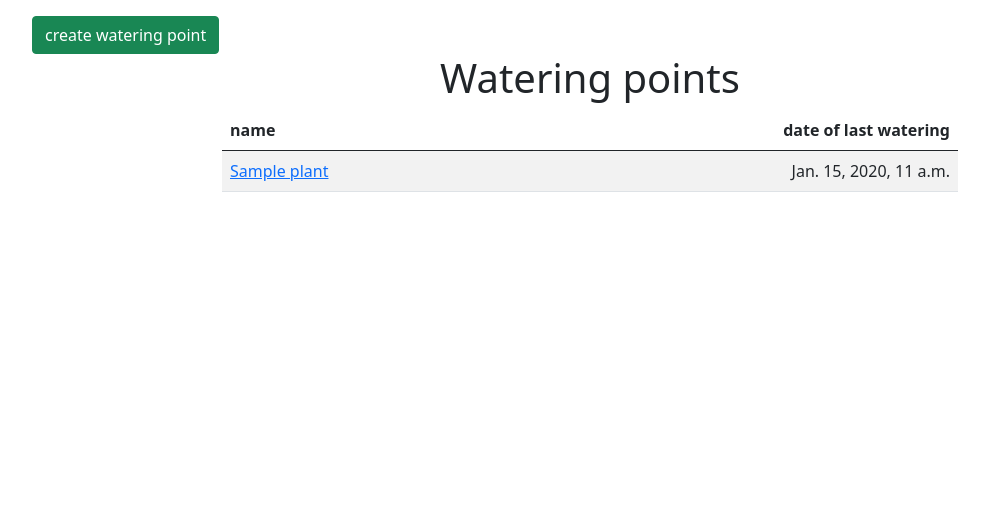
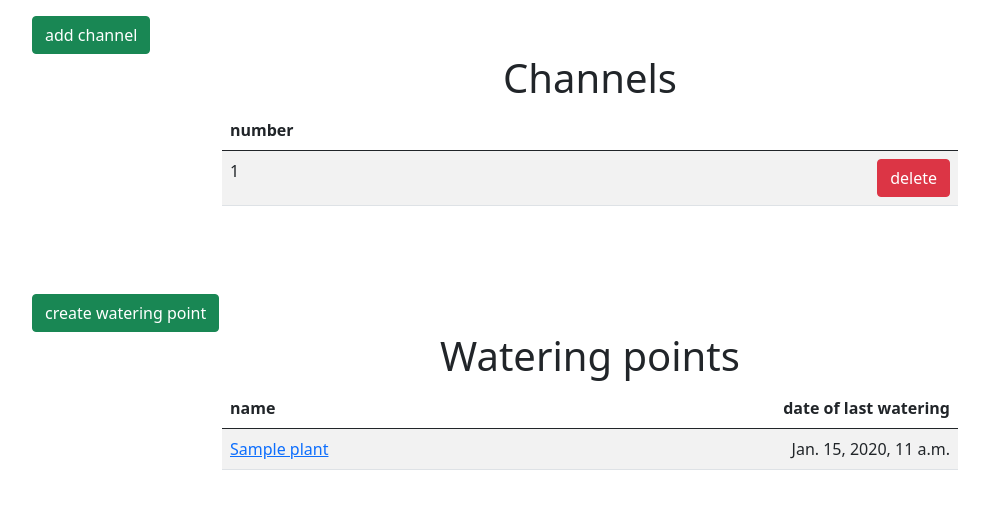
Before and after one commit to Jon-Elf/WAPL, a Django app: page / in a window 1280 px wide. Shown: the part 80-589 px from the top of the page, without its empty margins (50-1039 px from the left). Run offline with Django 3.2, Linux system fonts and the light colour scheme; the first user in the database is signed in; tables that the repository leaves empty hold one stand-in row (Sample ...); some libraries are stand-ins or nearby versions.

Commit message:
Added the ability to configure channels

```diff
--- a/wapl/admin.py
+++ b/wapl/admin.py
@@ -1,6 +1,6 @@
 """модуль для настройки админки"""
 from django.contrib import admin
-from .models import Plant, Action
+from .models import Plant, Action, Channel
 
 
 class ActionAdmin(admin.ModelAdmin):
@@ -9,3 +9,4 @@ class ActionAdmin(admin.ModelAdmin):
 
 admin.site.register(Plant)
 admin.site.register(Action, ActionAdmin)
+admin.site.register(Channel)
--- a/wapl/forms.py
+++ b/wapl/forms.py
@@ -2,7 +2,7 @@
 from django import forms
 from django.core.exceptions import ValidationError
 from django.contrib.auth import authenticate
-from .models import Plant, Action
+from .models import Plant, Action, Channel
 
 
 class regForm(forms.Form):
@@ -41,27 +41,13 @@ class settimeForm(forms.Form):
         return data
 
 class createplantForm(forms.Form):
+    choices=[]
     name = forms.CharField(label='Name for the watering point', max_length=20)
-    numb = forms.IntegerField(label='Channel number')
+    numb = forms.ChoiceField(label='Channel number', choices=choices)
     datetime = forms.TimeField(label='Watering time', required=False)
     time = forms.IntegerField(label='Watering duration (in sec)',
                               max_value=300, min_value=1, required=False)
 
-
-    def clean(self):
-        data = {'name': self.cleaned_data['name'],
-                'numb': self.cleaned_data['numb'],
-                'datetime': self.cleaned_data['datetime'],
-                'time': self.cleaned_data['time']}
-
-        return data
-
-class editplantForm(forms.Form):
-    name = forms.CharField(label='Name for the watering point', max_length=20, required=True)
-    numb = forms.IntegerField(label='Channel number', required=True)
-    datetime = forms.TimeField(label='Watering time', required=False)
-    time = forms.IntegerField(label='Watering durations (in sec)',
-                              max_value=300, min_value=1, required=False)
 
     def cleaned_datetime(self):
         if 'datetime' not in self.cleaned_data:
@@ -84,6 +70,7 @@ class editplantForm(forms.Form):
         return data
 
 
+
 class wateringForm(forms.Form):
     time = forms.IntegerField(label='Watering duration (in sec)',
                               max_value=300, min_value=1, required=False)
@@ -91,3 +78,9 @@ class wateringForm(forms.Form):
         data = {'time': self.cleaned_data['time']}
 
         return data
+
+class addChannelForm(forms.Form):
+    number = forms.IntegerField(label='Channel')
+    def clean_number(self):
+        data = {'number': self.cleaned_data['number']}
+        return data
--- a/wapl/models.py
+++ b/wapl/models.py
@@ -2,6 +2,7 @@ import datetime
 from django.db import models
 from django.utils import timezone
 from django.contrib.auth.models import User
+
 class Plant(models.Model):
     ordering = ['-name']
     name = models.CharField(max_length=20)
@@ -25,3 +26,10 @@ class Action(models.Model):
     done = models.CharField(max_length=11, default='in progress')
     def __str__(self):
         return self.plant.name
+
+class Channel(models.Model):
+	ordering=['-number']
+	number=models.IntegerField()
+	is_active = models.BooleanField(default=True)
+	def __str__(self):
+		return str(self.number)
--- a/wapl/templates/wapl/index.html
+++ b/wapl/templates/wapl/index.html
@@ -7,7 +7,46 @@
 
 
 {% block content %}
+
+<a href="addchannel"><button type="button" class="btn btn-success">add channel</button></a>
+
+
+<h1 class="text-center">Channels</h1>
+<div class="row">
+          <div class="col-2"></div>
+          <div class="col-8">
+
+    <table class="table table-striped">
+      <thead>
+        <tr>
+          <th>number</th>
+			<th></th>
+        </tr>
+      </thead>
+      <tbody>
+			{% if not channels %}
+			<td>You haven't set up channels yet.</td>
+			<td></td>
+			{% endif %}
+			{% for channel in channels %}
+		  <tr>
+            <td> {{ channel.number }}</td>
+			<td class="text-end"><a href="{{ channel.number }}/removechannel"><button type="button" class="btn btn-danger">delete</button></a></td>
+		  </tr>
+			{% endfor %}
+
+      </tbody>
+    </table>
+  </div>
+  <div class="col-2"></div>
+</div>
+
+<br>
+<br>
+<br>
+
 <a href="/createplant"><button type="button" class="btn btn-success">create watering point</button></a>
+
 <h1 class="text-center">Watering points</h1>
 <div class="row">
           <div class="col-2"></div>
@@ -21,8 +60,13 @@
         </tr>
       </thead>
       <tbody>
-        {% for plant in plants %}
-        <tr>
+
+		{% if not plants %}
+			<td>You haven't create watering points yet.</td>
+			<td></td>
+			{% endif %}
+		{% for plant in plants %}
+		  <tr>
             <td> <a href="{{ plant.pk }}/journal">{{ plant.name }}</a>
           </td>
           {% if plant.last_watering %}
@@ -30,8 +74,9 @@
           {% else %}
           <td class="text-end">not watered</td>
           {% endif %}
-        </tr>
-        {% endfor %}
+		</tr>
+		{% endfor %}
+
       </tbody>
     </table>
   </div>
--- a/wapl/templates/wapl/removeplant.html
+++ b/wapl/templates/wapl/removeplant.html
@@ -2,7 +2,7 @@
 {% load bootstrap4 %}
 
 {% block breadcrumbs %}
-<li class="breadcrumb-item"><a href="/">Home/a></li>
+<li class="breadcrumb-item"><a href="/">Home</a></li>
 <li class="breadcrumb-item"><a href="/{{plant.pk}}/journal">{{plant.name}}</a></li>
 <li class="breadcrumb-item active" aria-current="page">remove</li>
 {% endblock %}
@@ -12,7 +12,7 @@
   {% csrf_token %}
   {% buttons %}
       <div class="d-grid gap-2">
-        <button class="btn btn-primary" type="submit">remove</button>
+        <button class="btn btn-danger" type="submit">remove</button>
       </div>
   {% endbuttons %}
 </form>
--- a/wapl/urls.py
+++ b/wapl/urls.py
@@ -9,5 +9,7 @@ urlpatterns = [
     path('<int:id>/journal', views.journal, name='journal'),
     path('createplant', views.createplant, name='createplant'),
     path('<int:id>/removeplant', views.removeplant, name='removeplant'),
-    path('<int:id>/editplant', views.editplant, name='editplant')
+    path('<int:id>/editplant', views.editplant, name='editplant'),
+    path('<int:number>/removechannel', views.removeChannel, name='removechannel'),
+    path('addchannel', views.addChannel, name='addchannel'),
 ]
--- a/wapl/views.py
+++ b/wapl/views.py
@@ -8,7 +8,7 @@ from datetime import datetime
 from django.contrib import messages
 from django.contrib.auth.decorators import login_required
 from django.contrib.auth.models import User
-from .models import Plant, Action
+from .models import Plant, Action, Channel
 import datetime
 from django.utils import timezone
 from django.core.exceptions import ValidationError
@@ -17,16 +17,44 @@ from django.forms.models import model_to_dict
 
 @login_required
 def index(request):
+    if request.method == 'POST':
+        addForm=addChannelForm(request.POST)
+        if addForm.is_valid():
+            newChannel = Channel(number=addForm.data['number'], is_active=True)
+            newChannel.save()
+            return redirect(request.path)
+    else:
+        addForm=addChannelForm()
     return render(request, 'wapl/index.html', {
+        'addForm': addForm,
         'plants': Plant.objects.filter(is_active=True),
-    })
+        'channels': Channel.objects.filter(is_active=True),})
 
+def removeChannel(request, number):
+    channel = get_object_or_404(Channel, number=number, is_active=True)
+    if request.method == 'POST':
+        channel.is_active = False
+        channel.save()
+        return redirect('/')
+
+    return render(request, 'wapl/removeChannel.html', {'channel': channel})
+
+def addChannel(request):
+    form = addChannelForm()
+    if request.method == 'POST':
+        form = addChannelForm(request.POST)
+        if form.is_valid():
+            channel = Channel(number=form.data['number'])
+            channel.save()
+            messages.success(request, 'Channel successfully added')
+            return redirect('/')
+
+    return render(request, 'wapl/addChannel.html', {'form': form})
 def reg(request):
     if not User.objects.all():
         if request.method == 'POST':
             form = regForm(request.POST)
             if form.is_valid():
-                print(form.data)
                 user = User.objects.create_superuser(form.data['username'], '', form.data['password'])
                 user.save()
                 print(User.objects.all())
@@ -52,7 +80,7 @@ def journal(request, id):
         if form_time.is_valid():
             if plant.actions.last():
                 if plant.actions.last().done == 'in progress':
-                    messages.success(request, 'Watering point already activated')
+                    messages.warning(request, 'Watering point is already activated')
                     return redirect(request.path)
 
             a = Action(plant=plant, user=request.user, date=timezone.now(), time=form_time.data['time'])
@@ -83,8 +111,10 @@ def journal(request, id):
 
 @login_required
 def createplant(request):
+    choices = [(channel.number, channel.number) for channel in Channel.objects.filter(is_active=True)]
     if request.method=='POST':
         form = createplantForm(request.POST)
+        form.fields['numb'].choices=choices
         if form.is_valid():
             p = Plant(name=form.cleaned_data['name'], numb=form.cleaned_data['numb'],
                       time=form.cleaned_data['time'], datetime=form.cleaned_data['datetime'])
@@ -95,6 +125,7 @@ def createplant(request):
             return redirect('/')
     else:
         form = createplantForm()
+        form.fields['numb'].choices=choices
     return render(request, 'wapl/createplant.html', {
             'form': form,
             })
@@ -114,11 +145,13 @@ def removeplant(request, id):
 
 @login_required
 def editplant(request, id):
+    choices = [(channel.number, channel.number) for channel in Channel.objects.filter(is_active=True)]
     plant = get_object_or_404(Plant, pk=id, is_active=True)
     initial = model_to_dict(plant)
 
     if request.method == 'POST':
-        form = editplantForm(request.POST, initial=initial)
+        form = createplantForm(request.POST, initial=initial)
+        form.fields['numb'].choices=choices
         if form.is_valid():
 
             plant.datetime = form.cleaned_data['datetime']
@@ -137,11 +170,17 @@ def editplant(request, id):
             return redirect('/%s/journal' % id)
 
     else:
-        form = editplantForm(initial=initial)
+        form = createplantForm(initial=initial)
+        form.fields['numb'].choices=choices
     return render(request, 'wapl/editplant.html', {
             'form': form,
             'plant': plant
             })
+
+def channelsinfo(request):
+    return render(request, 'wapl/channelsinfo.html', {
+        'channels': Channel.objects.all(),
+    })
 
 #def fff(request):
 #
```
Also changed, not shown: wapl/management/commands/do_actions.py (+6 -6 lines).
